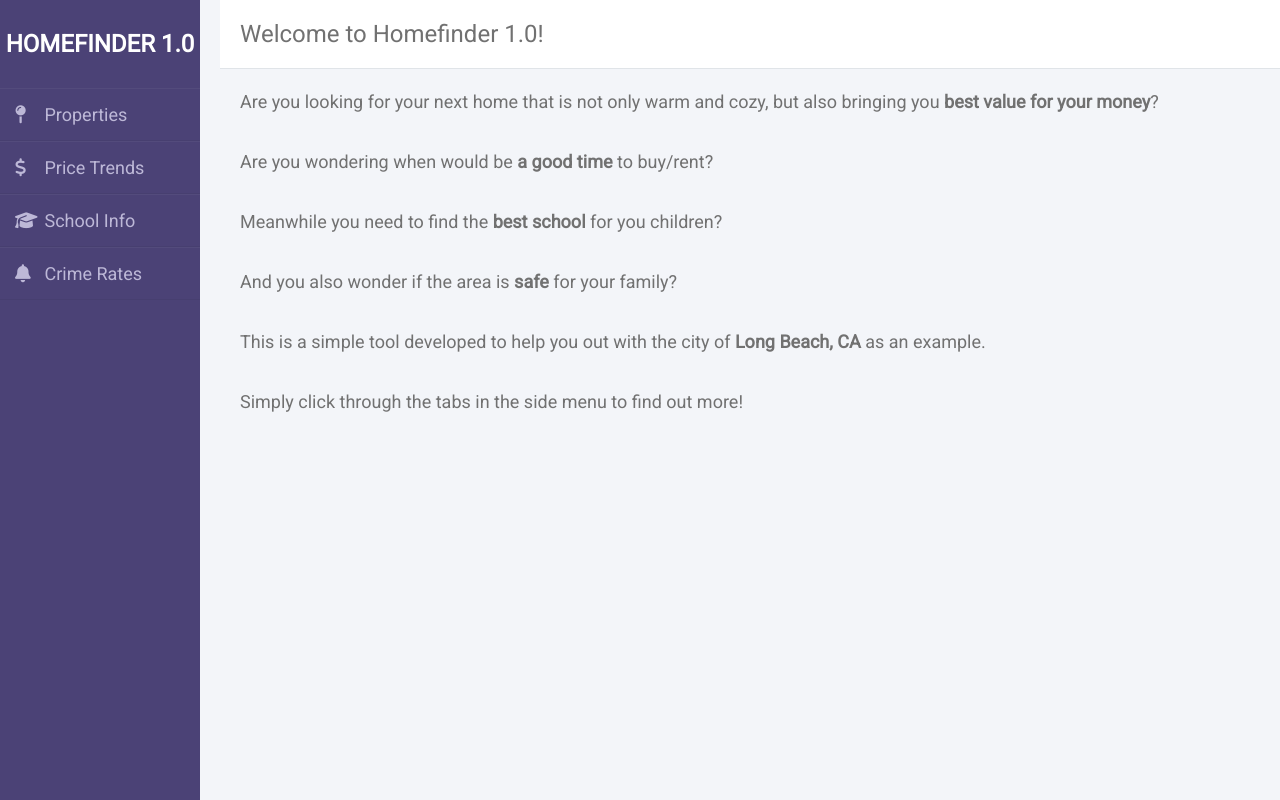
After one commit to correenho/DA-Bootcamp-Project-2, a Flask app: template templates/index_ch.html in a window 1280 px wide. The commit adds this page. Run offline with Flask 2, Linux system fonts and the light colour scheme; the template is opened without the code that fills it, so the values that code supplies are empty; some libraries are stand-ins or nearby versions.

Commit message:
updated homepage files

```diff
--- a/app_CH.py
+++ b/app_CH.py
@@ -1,12 +1,12 @@
-import os
+# import os
 
-import pandas as pd
-import numpy as np
+# import pandas as pd
+# import numpy as np
 
-import sqlalchemy
-from sqlalchemy.ext.automap import automap_base
-from sqlalchemy.orm import Session
-from sqlalchemy import create_engine
+# import sqlalchemy
+# from sqlalchemy.ext.automap import automap_base
+# from sqlalchemy.orm import Session
+# from sqlalchemy import create_engine
 
 from flask import Flask, jsonify, render_template
 # from flask_sqlalchemy import SQLAlchemy
@@ -31,8 +31,11 @@ app = Flask(__name__)
 # buy_list = Base.classes.buy_list
 # rent_list = Base.classes.rent_list
 
+@app.route("/")
+def index():
+	return render_template("index_ch.html")
 
-@app.route("/")
+@app.route("/map")
 def index_map():
     """Return the homepage."""
     return render_template("index_map.html")
--- /dev/null
+++ b/static/css/style_cover.css
@@ -0,0 +1,89 @@
+@import url('https://fonts.googleapis.com/css?family=Roboto&display=swap');
+
+*{
+	margin: 0;
+	padding: 0;
+	box-sizing: border-box;
+	list-style: none;
+	text-decoration: none;
+	font-family: 'Roboto', sans-serif;
+}
+
+body{
+	background: #f3f5f9;
+}
+
+.wrapper{
+	display: flex;
+	position: relative;
+}
+
+.wrapper .sidebar{
+	position: fixed;
+	width: 200px;
+	height: 100%;
+	background: #4b4276;
+	padding: 30px 0;
+}
+
+.wrapper .sidebar h2{
+	color: #fff;
+	text-transform: uppercase;
+	text-align: center;
+	margin-bottom: 30px;
+}
+
+.wrapper .sidebar ul{
+  list-style-type: none;
+  align-items: left;
+}
+
+.wrapper .sidebar ul li{
+	padding: 15px;
+	border-bottom: 1px solid rgba(0,0,0,0.05);
+	border-top: 1px solid rgba(225,225,225,0.05);
+	align-items: left;
+}
+
+.wrapper .sidebar ul li a{
+	color: #bdb8d7;
+	display: block;
+	font-size: 18px;
+}
+
+.wrapper .sidebar ul li a .fas{
+	width: 25px;
+}
+
+.wrapper .sidebar ul li:hover{
+	background: #594f8d;
+}
+
+.wrapper .sidebar ul li a:hover{
+	color: #fff;
+}
+
+.wrapper .main_content{
+	width: 100%;
+	margin-left: 220px;
+}
+
+.wrapper .main_content .header{
+	padding: 20px;
+	background: #fff;
+	color: #717171;
+	font-size: 24px;
+	display: block;
+	border-bottom: 1px solid #e0e4e8;
+}
+
+.wrapper .main_content .info{
+	margin: 20px;
+	color: #717171;
+	line-height: 25px;
+}
+
+.wrapper .main_content .info div{
+	margin-bottom: 10px;
+	font-size: 18px;
+}
--- /dev/null
+++ b/templates/index_ch.html
@@ -0,0 +1,47 @@
+<!DOCTYPE html>
+<html lang="en">
+<head>
+  <meta charset="utf-8">
+  <title>Home Page</title>
+  <script src="https://kit.fontawesome.com/90051f9e42.js" crossorigin="anonymous"></script>
+  <link rel="stylesheet" type="text/css" href="{{url_for('static',filename='css/style_cover.css')}}">
+</head>
+
+<body>
+
+
+  <div class="wrapper">
+  	<div class="sidebar">
+  		<h2>Homefinder 1.0</h2>
+  		<ul>
+  			<li><a href ="/map"><i class="fas fa-map-pin"></i> Properties</a></li>
+  			<li><a href ="#"><i class="fas fa-dollar-sign"></i> Price Trends</a></li>
+  			<li><a href ="#"><i class="fas fa-graduation-cap"></i> School Info</a></li>
+  			<li><a href ="#"><i class="fas fa-bell"></i> Crime Rates</a></li>
+  		</ul>
+  	</div>
+  	<div class="main_content">
+  		<div class="header">Welcome to Homefinder 1.0!</div>
+  		<div class="info">
+  			<div>Are you looking for your next home that is not only warm and cozy, but also bringing you <strong>best value for your money</strong>?</div>
+        <br>
+        <div>Are you wondering when would be <strong>a good time</strong> to buy/rent? </div>
+        <br>
+        <div>Meanwhile you need to find the <strong>best school</strong> for you children?</div>
+        <br>
+        <div>And you also wonder if the area is <strong>safe</strong> for your family?</div>
+        <br>
+        <div>This is a simple tool developed to help you out with the city of <strong>Long Beach, CA</strong> as an example.</div>
+        <br>
+        <div>Simply click through the tabs in the side menu to find out more!</div>
+  		</div>
+  	</div>
+  </div>
+
+
+
+
+
+
+</body>
+</html>
--- a/templates/index_map.html
+++ b/templates/index_map.html
@@ -28,7 +28,7 @@
 <!--
   <script type="text/javascript" src="{{ url_for('static', filename='logic.js') }}"></script>
   <script type="text/javascript" src="{{ url_for('static', filename='config.js') }}"></script> -->
-
+  <div><a href="/">Back to Home Page</a></div>
 
 
 </body>
```
Also changed, not shown: static/css/style_ch.css (+8 -2 lines), 1 other file.
